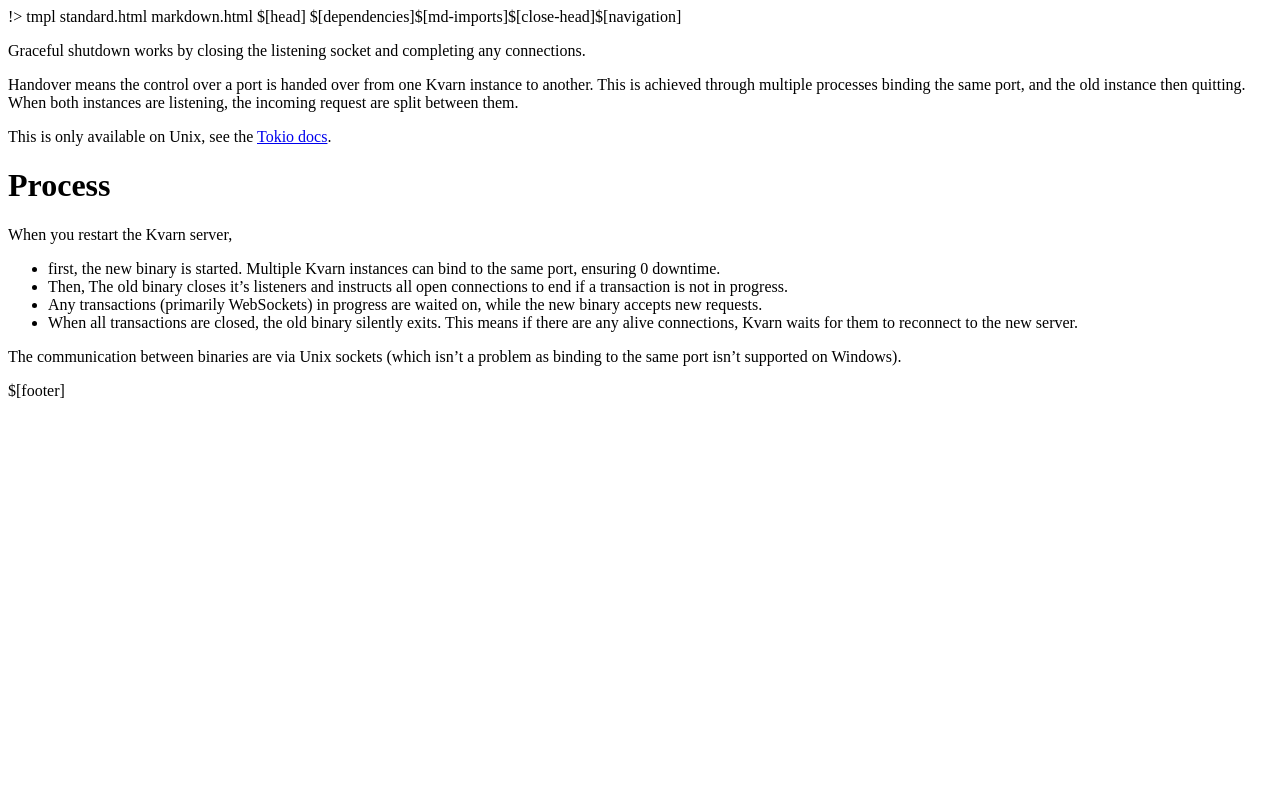
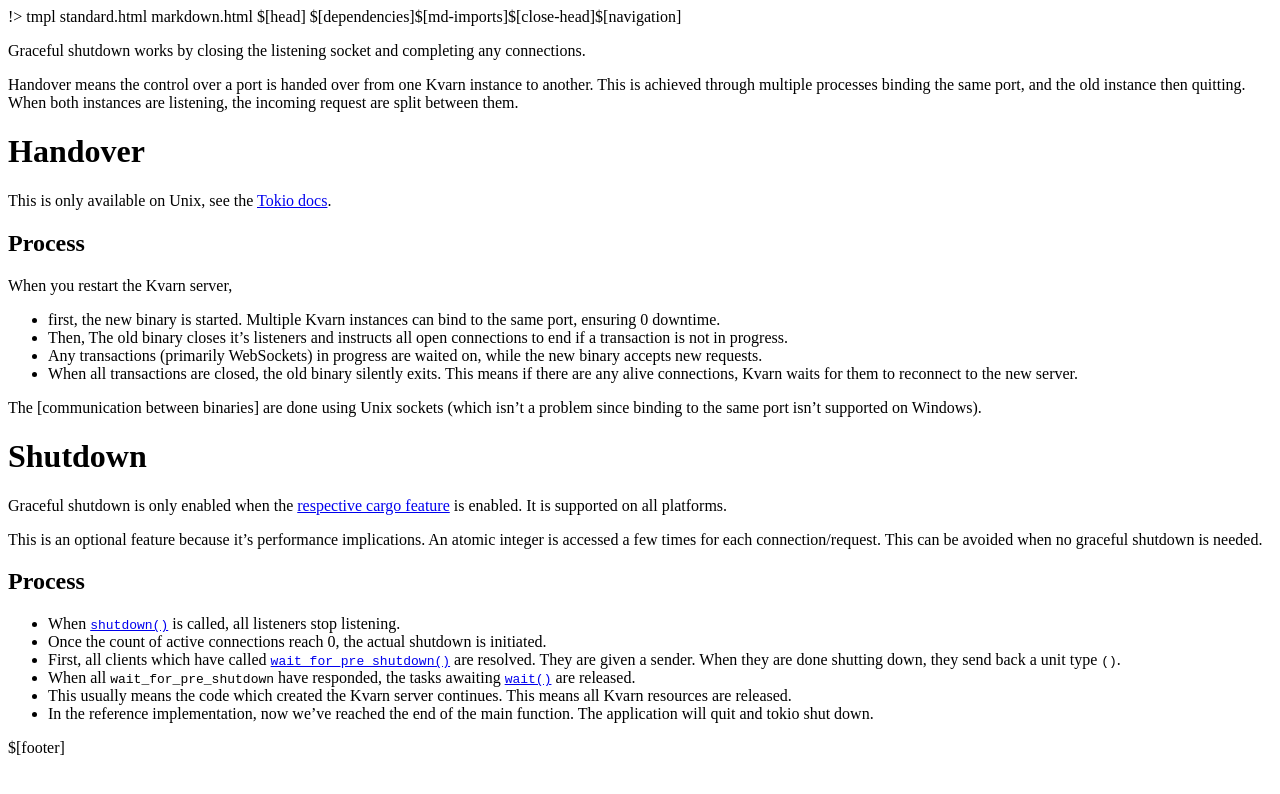
Before and after one commit to Icelk/kvarn.org, a plain HTML site: page public/shutdown-handover.html in a window 1280 px wide. Drawn offline with Linux system fonts and the light colour scheme.

Commit message:
When shutdown and handover is enabled is made clearer.

```diff
--- a/public/shutdown-handover.html
+++ b/public/shutdown-handover.html
@@ -6,8 +6,9 @@ $[head]
 $[dependencies]$[md-imports]$[close-head]$[navigation]
 <main><md><p>Graceful shutdown works by closing the listening socket and completing any connections.</p>
 <p>Handover means the control over a port is handed over from one Kvarn instance to another. This is achieved through multiple processes binding the same port, and the old instance then quitting. When both instances are listening, the incoming request are split between them.</p>
+<h1 id="handover">Handover</h1>
 <p>This is only available on Unix, see the <a href="https://docs.rs/tokio/latest/tokio/net/struct.TcpSocket.html#method.set_reuseport">Tokio docs</a>.</p>
-<h1 id="process">Process</h1>
+<h2 id="process">Process</h2>
 <p>When you restart the Kvarn server,</p>
 <ul>
 <li>first, the new binary is started. Multiple Kvarn instances can bind to the same port, ensuring 0 downtime.</li>
@@ -16,6 +17,24 @@ $[dependencies]$[md-imports]$[close-head]$[navigation]
 <li>When all transactions are closed, the old binary silently exits.
 This means if there are any alive connections, Kvarn waits for them to reconnect to the new server.</li>
 </ul>
-<p>The communication between binaries are via Unix sockets (which isn’t a problem as binding to the same port isn’t supported on Windows).</p>
+<p>The [communication between binaries] are done using Unix sockets
+(which isn’t a problem since binding to the same port isn’t supported on Windows).</p>
+<h1 id="shutdown">Shutdown</h1>
+<p>Graceful shutdown is only enabled when the <a href="/cargo-features.">respective cargo feature</a> is enabled.
+It is supported on all platforms.</p>
+<p>This is an optional feature because it’s performance implications. An atomic integer is accessed a few times for each connection/request.
+This can be avoided when no graceful shutdown is needed.</p>
+<h2 id="process-1">Process</h2>
+<ul>
+<li>When <a href="https://doc.kvarn.org/kvarn/shutdown/struct.Manager.html#method.shutdown"><code>shutdown()</code></a> is called,
+all listeners stop listening.</li>
+<li>Once the count of active connections reach 0, the actual shutdown is initiated.</li>
+<li>First, all clients which have called <a href="https://doc.kvarn.org/kvarn/shutdown/struct.Manager.html#method.wait_for_pre_shutdown"><code>wait_for_pre_shutdown()</code></a>
+are resolved. They are given a sender. When they are done shutting down, they send back a unit type <code>()</code>.</li>
+<li>When all <code>wait_for_pre_shutdown</code> have responded, the tasks awaiting
+<a href="https://doc.kvarn.org/kvarn/shutdown/struct.Manager.html#method.wait"><code>wait()</code></a> are released.</li>
+<li>This usually means the code which created the Kvarn server continues. This means all Kvarn resources are released.</li>
+<li>In the reference implementation, now we’ve reached the end of the main function. The application will quit and tokio shut down.</li>
+</ul>
 </md></main>
 $[footer]
```
Also changed, not shown: 1 other file.
